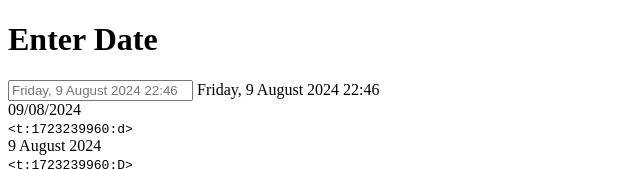
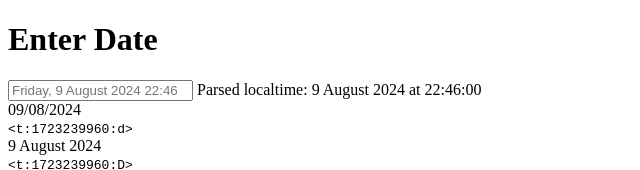
Before and after one commit to Morgyn/discordDate, a website: page src/index.html in a window 1280 px wide. Shown: the top 170 px of the page, without its empty margins (0-640 px from the left). Drawn offline with Linux system fonts and the light colour scheme.

Commit message:
Added "Parsed Localtime" to preview text

```diff
--- a/src/index.html
+++ b/src/index.html
@@ -16,7 +16,7 @@
         <h1 class="title">Enter Date</h1>
         <div class="input-container">
             <input id="source" type="text" placeholder="Friday, 9 August 2024 22:46" class="material-input">
-            <span id="datePreview" class="preview-text">Friday, 9 August 2024 22:46</span>
+            <span class="preview-text">Parsed localtime: <span id="datePreview">9 August 2024 at 22:46:00</span></span>
         </div>
         <div class="syntax-options">
             <div class="syntax-item" id="dtd-d">
```
